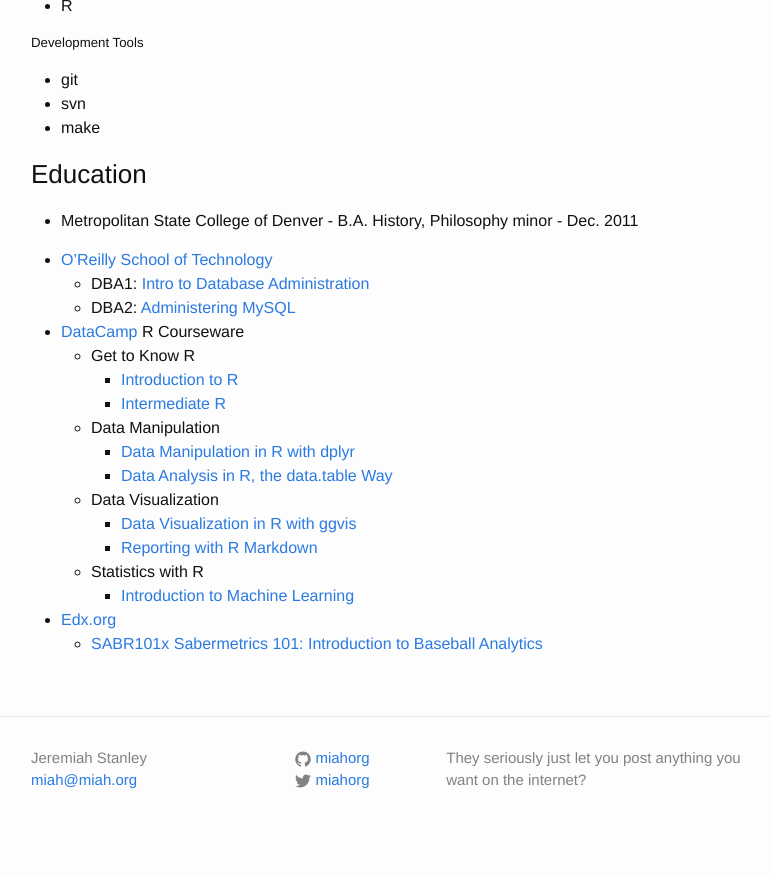
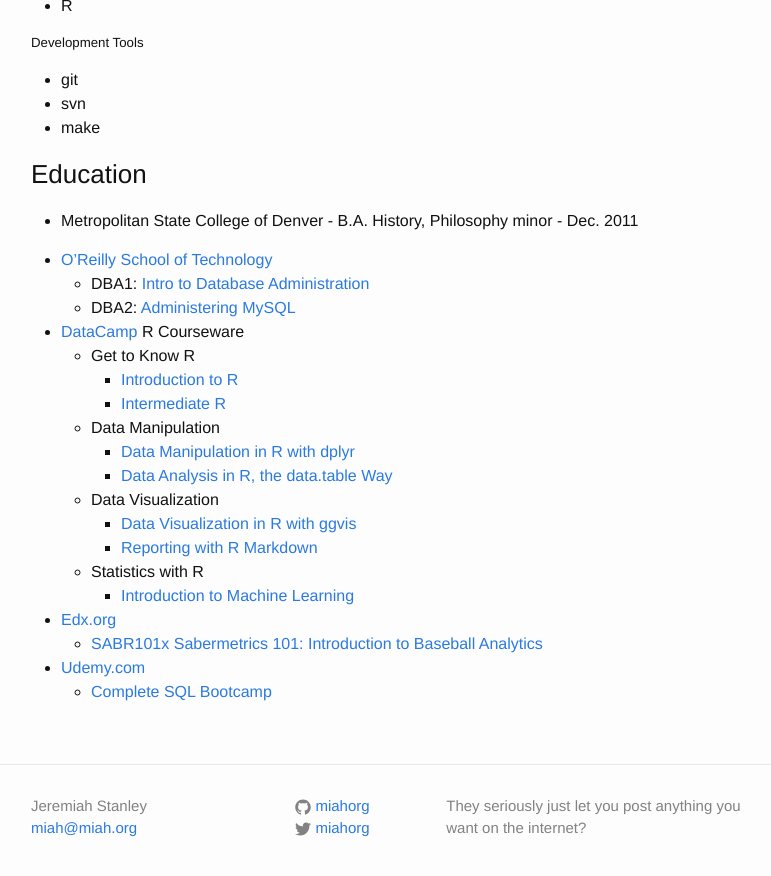
Before and after one commit to miahorg/miahorg.github.io, a Jekyll site: the page built from resume.md, in a window 1280 px wide and 900 px high, scrolled down 1504 px. Shown: the top 876 px of the window, without its empty margins (239-1010 px from the left). Built offline with Jekyll 4.4.1, drawn with Linux system fonts in a browser that asks for light colours; before the commit the page ends 2356 px from its top, so only the background shows below that.

Commit message:
Adding Complete SQL Bootcamp PDF to resume.

```diff
--- a/resume.md
+++ b/resume.md
@@ -86,3 +86,5 @@ permalink: /resume/
     * [Introduction to Machine Learning](/mooc/introductiontomachinelearning.pdf)
 * [Edx.org](https://www.edx.org/)
   * [SABR101x Sabermetrics 101: Introduction to Baseball Analytics](/mooc/SABR101x-certificate.pdf)
+* [Udemy.com](http://www.udemy.com)
+  * [Complete SQL Bootcamp](/mooc/completesqlbootcamp.pdf)
```
Also changed, not shown: 1 other file.
